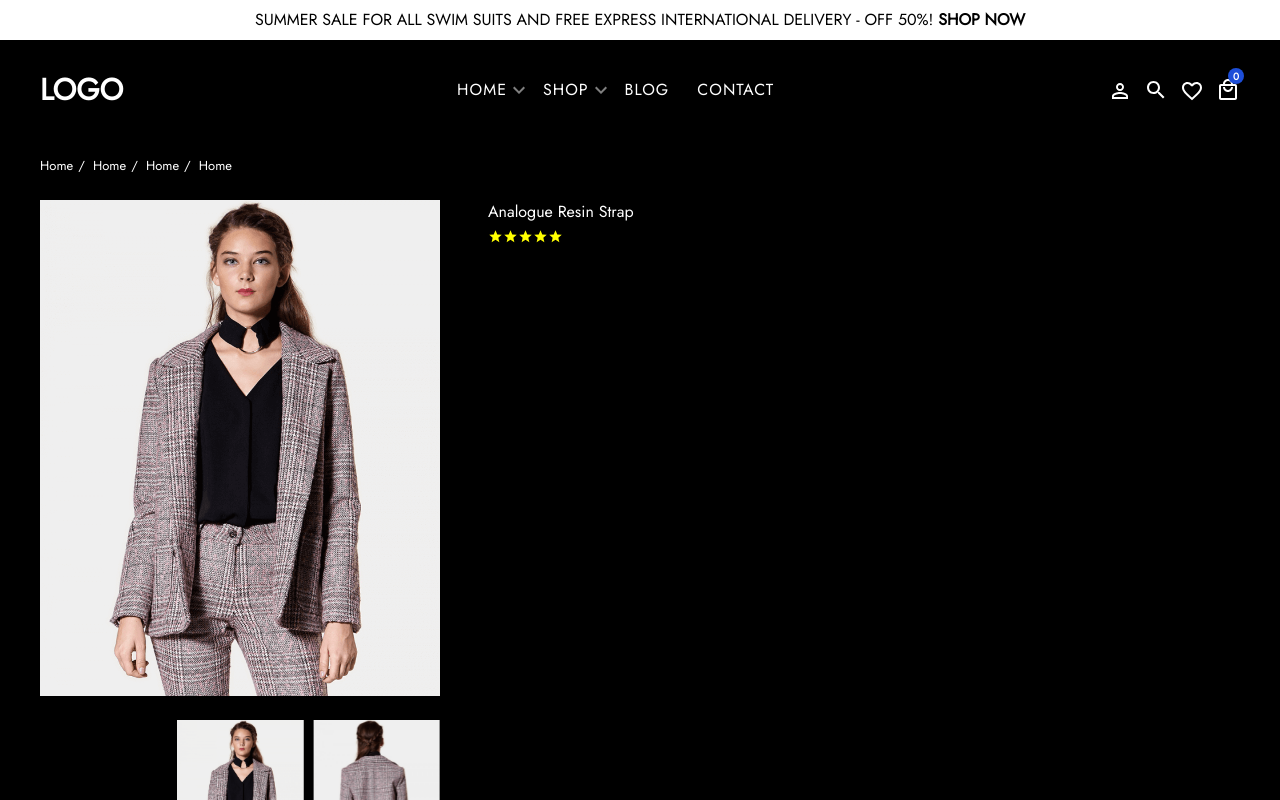
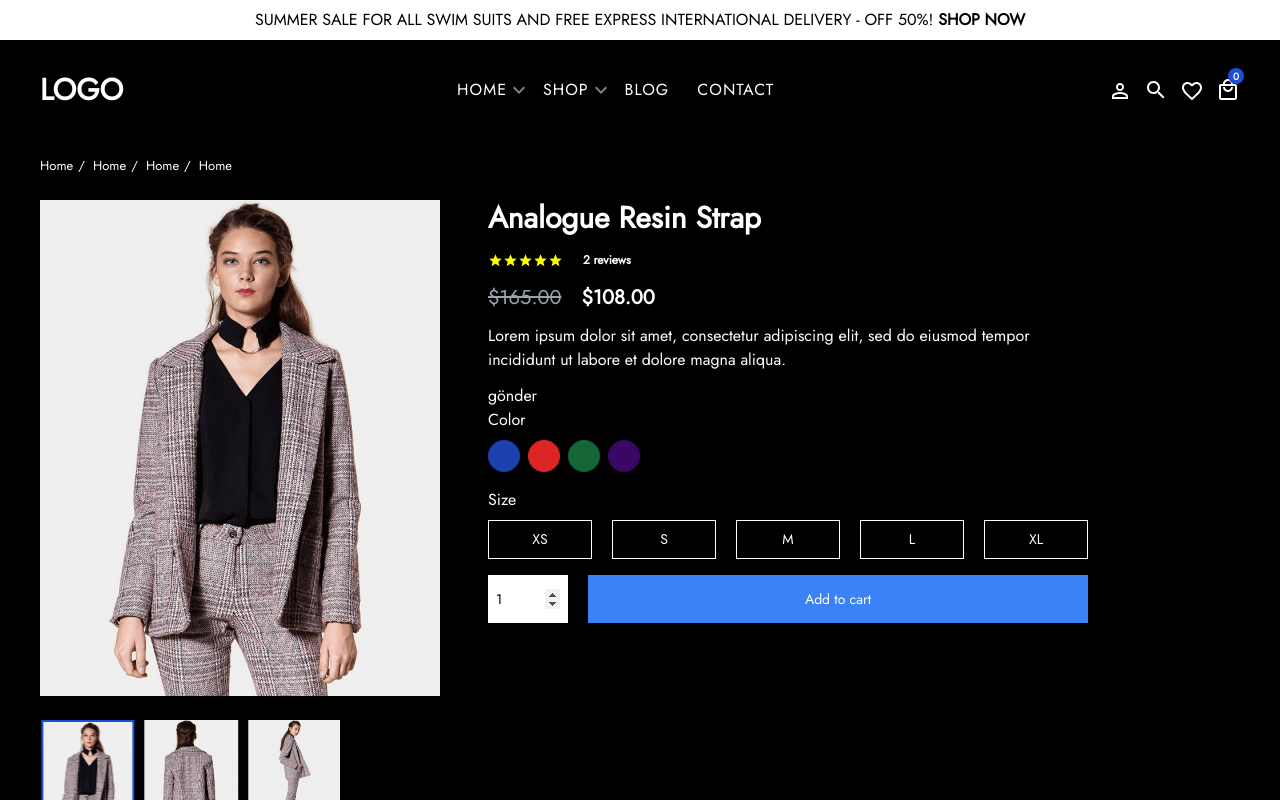
Before and after one commit to Berkanttumer/React_Projects, a React (Vite) app in the folder E-Commerce/: page /Details/1 in a window 1280 px wide. Shown: the top 800 px of the page. Built offline with nearby package versions, Linux system fonts and the light colour scheme.

Commit message:
Some sections of the details page have been designed

```diff
--- a/E-Commerce/src/components/pages/Details.jsx
+++ b/E-Commerce/src/components/pages/Details.jsx
@@ -13,11 +13,34 @@ const Details = () => {
   const product = products.find((data) => data.id === Number(id));
   const image = '/' + product.img.thumbs[0];
   const [Selectimage, setSelectImage] = useState(image);
+  const [selectColor, setSelectColor] = useState(null);
+  const [selectSize, setSelectSize] = useState();
+  const [addToCart, setAddToCart] = useState(false);
+  const [quantity, setQuantity] = useState(1);
 
   const handleImage = (imageUrl) => {
     setSelectImage(imageUrl);
   };
-  console.log(product1);
+
+  const SelectColor = (index) => {
+    setSelectColor(index);
+  };
+
+  const colors = ['blue', 'red', 'green', 'purple'];
+  const selectedColor = colors[selectColor];
+  const handleSubmit = (e) => {
+    e.preventDefault();
+    console.log(colors[selectColor]);
+  };
+
+  const SelectSize = (value) => {
+    setSelectSize(value);
+  };
+
+  const handleCart = () => {
+    setAddToCart(true);
+  };
+
   return (
     <section className="details mt-12">
       <div className="container">
@@ -40,13 +63,14 @@ const Details = () => {
 
         <div className="mt-6 flex gap-12 ">
           <div className="img-col w-1/3">
-            <div className="">
-              <img src={Selectimage} alt="" />
+            <div className="details-img">
+              <img src={Selectimage} alt="" className="hover:cursor-zoom-in " />
             </div>
-            <div>
+            <div className="w-3/4">
               <ol className="mt-6">
                 <li>
                   <Swiper
+                    className="swiper-details"
                     initialSlide={0}
                     slidesPerView={3}
                     centeredSlides={true}
@@ -62,6 +86,11 @@ const Details = () => {
                         <SwiperSlide key={id}>
                           <img
                             src={'/' + data}
+                            className={
+                              Selectimage === '/' + data
+                                ? 'border-2 border-[#1d4ed8]'
+                                : ''
+                            }
                             alt=""
                             onClick={() => handleImage('/' + data)}
                           />
@@ -73,10 +102,11 @@ const Details = () => {
               </ol>
             </div>
           </div>
-          <div className="right-col">
+          <div className="right-col flex flex-col gap-3 w-1/2">
             <div>
-              <h1>Analogue Resin Strap</h1>
+              <h1 className="text-3xl font-bold">Analogue Resin Strap</h1>
             </div>
+            <div className=" flex items-center gap-5">
               <div>
                 <StarIcon sx={{ fontSize: 15, color: 'yellow' }} />
                 <StarIcon sx={{ fontSize: 15, color: 'yellow' }} />
@@ -84,6 +114,120 @@ const Details = () => {
                 <StarIcon sx={{ fontSize: 15, color: 'yellow' }} />
                 <StarIcon sx={{ fontSize: 15, color: 'yellow' }} />
               </div>
+              <div className="text-xs font-bold ">2 reviews</div>
+            </div>
+            <div className="text-xl flex gap-5">
+              <span className="line-through text-gray-400">$165.00</span>
+              <span className="font-bold ">$108.00</span>
+            </div>
+            <p>
+              Lorem ipsum dolor sit amet, consectetur adipiscing elit, sed do
+              eiusmod tempor incididunt ut labore et dolore magna aliqua.
+            </p>
+
+            <form className="variations" onSubmit={handleSubmit}>
+              <button>gönder</button>
+              <div>
+                <span>Color</span>
+                <div className="colors flex gap-2 mt-2">
+                  <div
+                    className={`bg-blue-800 w-8 h-8  rounded-full ${
+                      selectColor === 0 && 'active-color'
+                    }`}
+                    onClick={() => SelectColor(0)}
+                  >
+                    <label className="">
+                      <input type="radio" />
+                    </label>
+                  </div>
+                  <div
+                    className={`bg-red-600 w-8 h-8  rounded-full ${
+                      selectColor === 1 && 'active-color'
+                    }`}
+                    onClick={() => SelectColor(1)}
+                  >
+                    <label className=" ">
+                      <input type="radio" />
+                    </label>
+                  </div>
+                  <div
+                    className={`bg-green-800 w-8 h-8  rounded-full ${
+                      selectColor === 2 && 'active-color'
+                    }`}
+                    onClick={() => SelectColor(2)}
+                  >
+                    <label className=" ">
+                      <input type="radio" />
+                    </label>
+                  </div>
+                  <div
+                    className={`bg-purple-950 w-8 h-8  rounded-full ${
+                      selectColor === 3 && 'active-color'
+                    }`}
+                    onClick={() => SelectColor(3)}
+                  >
+                    <label className=" ">
+                      <input type="radio" />
+                    </label>
+                  </div>
+                </div>
+              </div>
+              <div className="mt-4">
+                <span>Size</span>
+                <div className="values-list flex gap-5 mt-2 justify-between ">
+                  <span
+                    className={selectSize === 'xs' ? 'active-size' : ''}
+                    onClick={() => SelectSize('xs')}
+                  >
+                    XS
+                  </span>
+                  <span
+                    className={selectSize === 's' ? 'active-size' : ''}
+                    onClick={() => SelectSize('s')}
+                  >
+                    S
+                  </span>
+                  <span
+                    className={selectSize === 'm' ? 'active-size' : ''}
+                    onClick={() => SelectSize('m')}
+                  >
+                    M
+                  </span>
+                  <span
+                    className={selectSize === 'l' ? 'active-size' : ''}
+                    onClick={() => SelectSize('l')}
+                  >
+                    L
+                  </span>
+                  <span
+                    className={selectSize === 'xl' ? 'active-size' : ''}
+                    onClick={() => SelectSize('xl')}
+                  >
+                    XL
+                  </span>
+                </div>
+              </div>
+              <div className="mt-4 flex gap-5 items-center">
+                <input
+                  type="number"
+                  className="w-20 p-2 h-12 text-black outline-none text-sm  "
+                  value={quantity}
+                  onChange={(e) => setQuantity(Number(e.target.value))}
+                  min="1"
+                />
+                <button
+                  className={
+                    addToCart
+                      ? 'flex  items-center justify-center text-center bg-blue-500 opacity-45 w-full  text-sm h-12'
+                      : ' flex  items-center justify-center bg-blue-500 w-full text-sm hover:bg-white hover:text-[#1d4ed8] h-12'
+                  }
+                  onClick={handleCart}
+                  disabled={addToCart}
+                >
+                  Add to cart
+                </button>
+              </div>
+            </form>
           </div>
         </div>
       </div>
--- a/E-Commerce/src/index.css
+++ b/E-Commerce/src/index.css
@@ -10,10 +10,64 @@ body {
   overflow-x: hidden;
 }
 
+input[type='number']::-webkit-inner-spin-button,
+input[type='number']::-webkit-outer-spin-button {
+  opacity: 1;
+}
+
+.details-img img:hover {
+}
+
+.colors div:hover {
+  cursor: pointer;
+}
+
+.active-size {
+  background-color: #e51414;
+}
+
+.active-color {
+  border: 1px solid white;
+}
+
+.variations .colors > div:hover {
+  border: 1px solid white;
+}
+
+input[type='radio'] {
+  appearance: none;
+}
+
+button:disabled {
+  cursor: not-allowed;
+}
+
+.values-list span {
+  cursor: pointer;
+  padding: 8px 40px;
+  font-size: 14px;
+  text-align: center;
+  border: 1px solid white;
+  transition: 0.2s ease-in-out all;
+  flex: 1;
+}
+
+.values-list span:hover {
+  background-color: #e51414;
+}
+
+.swiper-details .swiper-wrapper {
+  left: -34%;
+}
+
+.swiper-details .swiper-wrapper .swiper-slide:hover {
+  border-color: #1d4ed8;
+  cursor: pointer;
+}
+
 /* Details */
 .details ul li:not(:last-child):after {
   content: '/';
-
   margin-left: 5px;
 }
 
```
Lines whose indentation alone changed are shown as unchanged.
